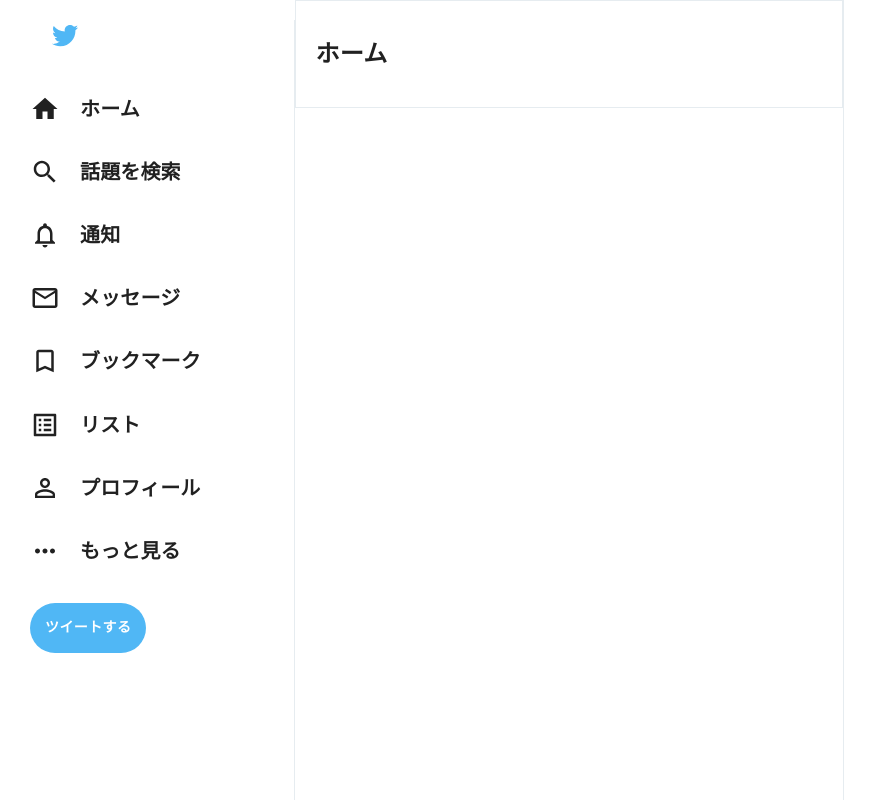
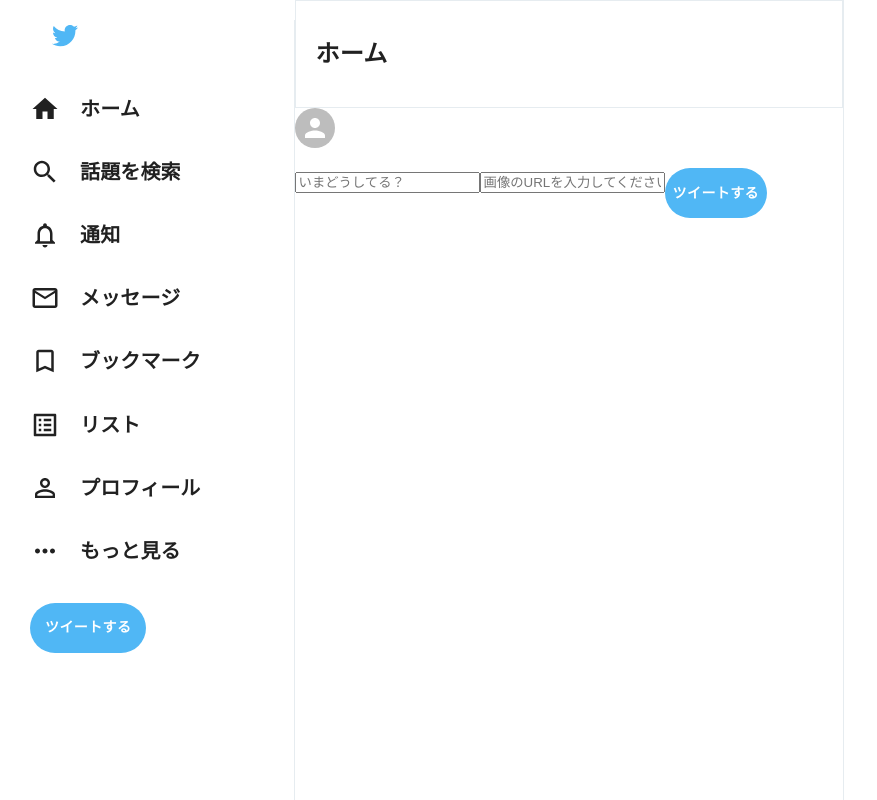
Before and after one commit to s-yoshiii/twitter-clone-app, a React (Create React App) app: page / in a window 1280 px wide. Shown: the whole page, without its empty margins (0-877 px from the left). Built offline with nearby package versions, Linux system fonts and the light colour scheme.

Commit message:
TweetBox.jsを作成しよう

```diff
--- a/src/components/timeline/Timeline.jsx
+++ b/src/components/timeline/Timeline.jsx
@@ -1,5 +1,6 @@
 import React from "react";
 import "./Timeline.scss";
+import TweetBox from "./TweetBox";
 const Timeline = () => {
   return (
     <div className="timeline">
@@ -7,7 +8,7 @@
       <div className="timeline__header">
         <h2>ホーム</h2>
       </div>
-      {/* Tweetbox */}
+      <TweetBox />
       {/* Post */}
     </div>
   );
--- /dev/null
+++ b/src/components/timeline/TweetBox.jsx
@@ -0,0 +1,23 @@
+import { Avatar, Button } from "@mui/material";
+import React from "react";
+
+const TweetBox = () => {
+  return (
+    <div className="tweetBox">
+      <form>
+        <Avatar />
+        <input type="text" placeholder="いまどうしてる？" />
+        <input
+          className="tweetBox__imageInput"
+          placeholder="画像のURLを入力してください"
+          type="text"
+        />
+        <Button type="submit" className="tweetBox__tweetButton">
+          ツイートする
+        </Button>
+      </form>
+    </div>
+  );
+};
+
+export default TweetBox;
```
